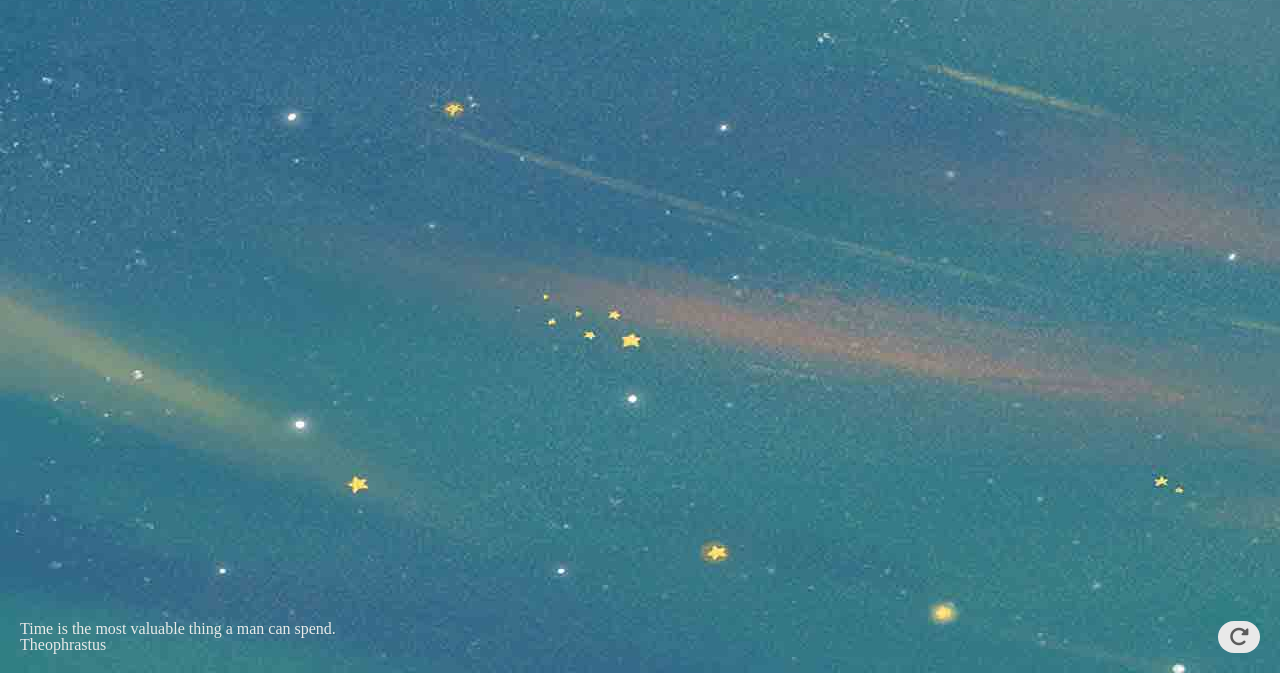
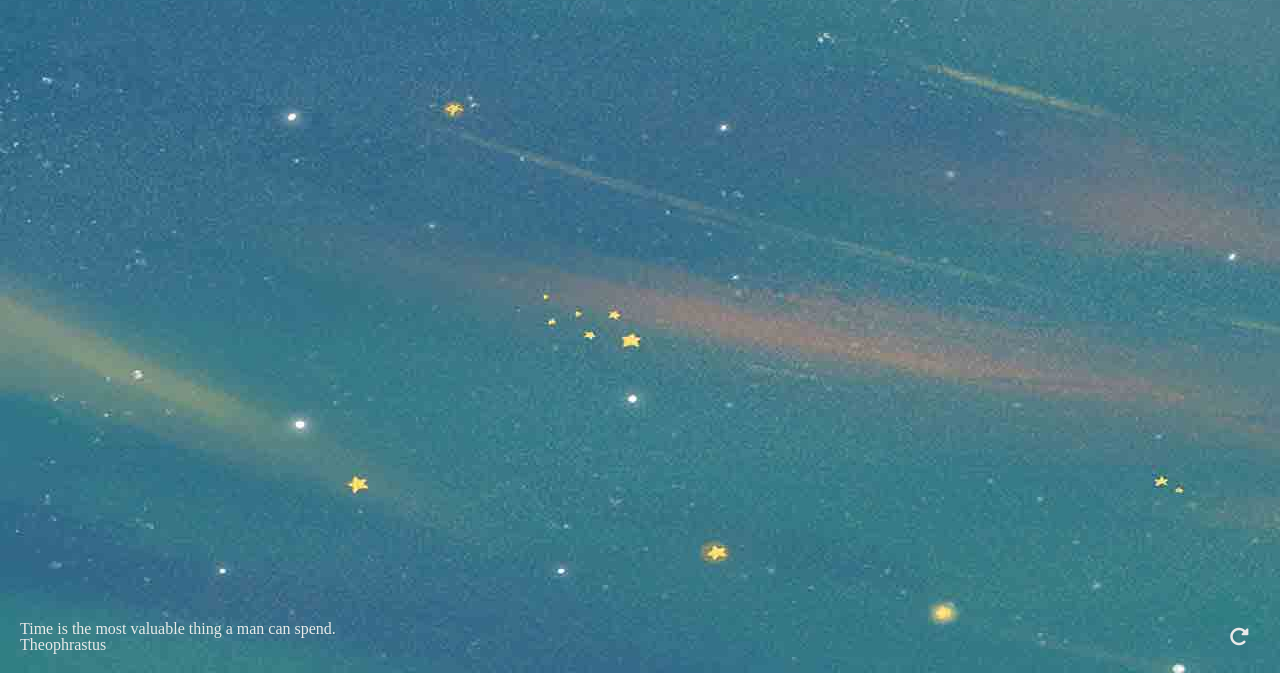
Before and after one commit to ching1es/ching1es.github.io, a plain HTML site: page index.html in a window 1280 px wide. Shown: the part 127-800 px from the top of the page. Drawn offline with Linux system fonts and the light colour scheme.

Commit message:
Update style.css

```diff
--- a/css/style.css
+++ b/css/style.css
@@ -280,8 +280,8 @@ body
 #container #icon-item button
 {
     border: 0;
-    background-color: rgb(233,233,233);
-    border-radius: 30px;
+    background-color: transparent;
+    /* border-radius: 30px; */
 }
 #container #icon-item .fa-solid
 {
@@ -289,5 +289,5 @@ body
     height: 30px;
     font-size: 20px;
     line-height: 30px;
-    color: rgb(92,92,92);
+    color: rgb(233,233,233);
 }
```
